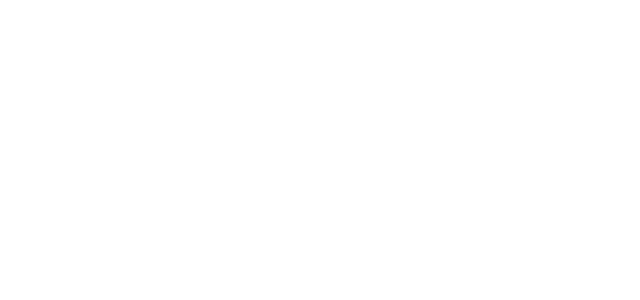
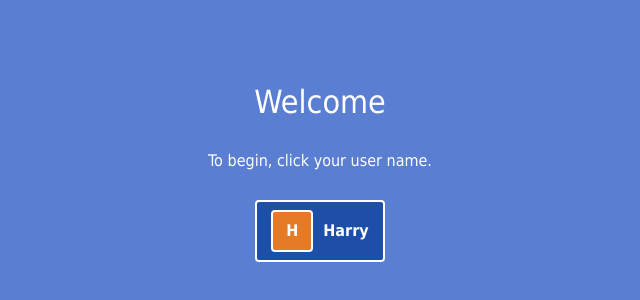
Before and after one commit to Ha22yX/rosebeg-v2, a React (Vite) app: page / in a window 1280 px wide. Shown: the part 228-528 px from the top of the page, without its empty margins (320-960 px from the left). Built offline with nearby package versions, Linux system fonts and the light colour scheme.

Commit message:
feat: add XP boot and power state machine

```diff
--- a/src/app/App.tsx
+++ b/src/app/App.tsx
@@ -1,5 +1,12 @@
 import "@/app/app.css";
+import { SystemRoot } from "@/system/SystemRoot";
 
 export function App() {
-  return <div aria-label="Rosebeg XP system" className="app-root" />;
+  return (
+    <main aria-label="Rosebeg XP system" className="app-root">
+      <SystemRoot>
+        <div />
+      </SystemRoot>
+    </main>
+  );
 }
--- /dev/null
+++ b/src/system/BootScreen.tsx
@@ -0,0 +1,10 @@
+export function BootScreen() {
+  return (
+    <section className="system-screen boot-screen" data-testid="boot-screen">
+      <div aria-label="Microsoft Windows XP" className="xp-logo" role="img">
+        Windows XP
+      </div>
+      <p>Starting Windows...</p>
+    </section>
+  );
+}
--- /dev/null
+++ b/src/system/LoginScreen.tsx
@@ -0,0 +1,36 @@
+type LoginScreenProps = {
+  signingIn?: boolean;
+  onSelectAccount: () => void;
+};
+
+export function LoginScreen({
+  signingIn = false,
+  onSelectAccount,
+}: LoginScreenProps) {
+  if (signingIn) {
+    return (
+      <section className="system-screen login-screen" data-testid="signing-in-screen">
+        <div aria-hidden="true" className="account-avatar">
+          H
+        </div>
+        <p>Welcome, Harry</p>
+        <p className="system-status">Loading your personal settings...</p>
+      </section>
+    );
+  }
+
+  return (
+    <section className="system-screen login-screen" data-testid="login-screen">
+      <div className="login-panel">
+        <p className="login-heading">Welcome</p>
+        <p>To begin, click your user name.</p>
+        <button className="account-button" onClick={onSelectAccount} type="button">
+          <span aria-hidden="true" className="account-avatar">
+            H
+          </span>
+          Harry
+        </button>
+      </div>
+    </section>
+  );
+}
--- /dev/null
+++ b/src/system/PowerScreen.tsx
@@ -0,0 +1,25 @@
+type PowerScreenProps = {
+  phase: "logging-off" | "shutting-down" | "powered-off";
+  onRestart: () => void;
+};
+
+const messages = {
+  "logging-off": "Logging off...",
+  "shutting-down": "Windows is shutting down...",
+  "powered-off": "It is now safe to turn off your computer.",
+} as const;
+
+export function PowerScreen({ phase, onRestart }: PowerScreenProps) {
+  const isPoweredOff = phase === "powered-off";
+
+  return (
+    <section className="system-screen power-screen" data-testid={`${phase}-screen`}>
+      <p>{messages[phase]}</p>
+      {isPoweredOff ? (
+        <button onClick={onRestart} type="button">
+          Restart
+        </button>
+      ) : null}
+    </section>
+  );
+}
--- /dev/null
+++ b/src/system/SystemRoot.tsx
@@ -0,0 +1,96 @@
+import {
+  createContext,
+  useCallback,
+  useContext,
+  useEffect,
+  useMemo,
+  useReducer,
+  type ReactNode,
+} from "react";
+import { BootScreen } from "@/system/BootScreen";
+import { LoginScreen } from "@/system/LoginScreen";
+import { PowerScreen } from "@/system/PowerScreen";
+import { initialSystemState, systemReducer } from "@/system/system-reducer";
+import "@/system/system.css";
+
+export type SystemActions = {
+  requestLogOff(): void;
+  requestTurnOff(): void;
+  requestRestart(): void;
+};
+
+export const SystemActionsContext = createContext<SystemActions | null>(null);
+
+export function useSystemActions(): SystemActions {
+  const actions = useContext(SystemActionsContext);
+
+  if (actions === null) {
+    throw new Error("useSystemActions must be used within SystemRoot");
+  }
+
+  return actions;
+}
+
+type SystemRootProps = {
+  children: ReactNode;
+  reducedMotion?: boolean;
+};
+
+export function SystemRoot({ children, reducedMotion = false }: SystemRootProps) {
+  const [state, dispatch] = useReducer(systemReducer, initialSystemState);
+  const transitionDelay = reducedMotion ? 150 : 650;
+
+  useEffect(() => {
+    const eventByPhase = {
+      booting: { type: "BOOT_FINISHED" },
+      "signing-in": { type: "SIGN_IN_FINISHED" },
+      "logging-off": { type: "LOG_OFF_FINISHED" },
+      "shutting-down": { type: "SHUTDOWN_FINISHED" },
+    } as const;
+    const event = eventByPhase[state.phase as keyof typeof eventByPhase];
+
+    if (!event) return;
+
+    const timeoutId = window.setTimeout(() => dispatch(event), transitionDelay);
+    return () => window.clearTimeout(timeoutId);
+  }, [state.phase, transitionDelay]);
+
+  const actions = useMemo<SystemActions>(
+    () => ({
+      requestLogOff: () => dispatch({ type: "CONFIRM_LOG_OFF" }),
+      requestTurnOff: () => dispatch({ type: "CONFIRM_TURN_OFF" }),
+      requestRestart: () => dispatch({ type: "CONFIRM_RESTART" }),
+    }),
+    [],
+  );
+
+  const selectAccount = useCallback(() => dispatch({ type: "SELECT_ACCOUNT" }), []);
+  const restart = useCallback(() => dispatch({ type: "RESTART" }), []);
+
+  let content: ReactNode;
+  switch (state.phase) {
+    case "booting":
+      content = <BootScreen />;
+      break;
+    case "login":
+      content = <LoginScreen onSelectAccount={selectAccount} />;
+      break;
+    case "signing-in":
+      content = <LoginScreen onSelectAccount={selectAccount} signingIn />;
+      break;
+    case "desktop":
+      content = children;
+      break;
+    case "logging-off":
+    case "shutting-down":
+    case "powered-off":
+      content = <PowerScreen onRestart={restart} phase={state.phase} />;
+      break;
+  }
+
+  return (
+    <SystemActionsContext.Provider value={actions}>
+      <div className="system-root">{content}</div>
+    </SystemActionsContext.Provider>
+  );
+}
--- /dev/null
+++ b/src/system/system-reducer.ts
@@ -0,0 +1,33 @@
+import type { SystemEvent, SystemState } from "@/system/types";
+
+export const initialSystemState: SystemState = { phase: "booting" };
+
+export function systemReducer(
+  state: SystemState,
+  event: SystemEvent,
+): SystemState {
+  switch (state.phase) {
+    case "booting":
+      return event.type === "BOOT_FINISHED" ? { phase: "login" } : state;
+    case "login":
+      return event.type === "SELECT_ACCOUNT" ? { phase: "signing-in" } : state;
+    case "signing-in":
+      return event.type === "SIGN_IN_FINISHED" ? { phase: "desktop" } : state;
+    case "desktop":
+      if (event.type === "CONFIRM_LOG_OFF") return { phase: "logging-off" };
+      if (event.type === "CONFIRM_TURN_OFF") return { phase: "shutting-down" };
+      if (event.type === "CONFIRM_RESTART") {
+        return { phase: "shutting-down", restartAfterShutdown: true };
+      }
+      return state;
+    case "logging-off":
+      return event.type === "LOG_OFF_FINISHED" ? { phase: "login" } : state;
+    case "shutting-down":
+      if (event.type !== "SHUTDOWN_FINISHED") return state;
+      return state.restartAfterShutdown
+        ? { phase: "booting" }
+        : { phase: "powered-off" };
+    case "powered-off":
+      return event.type === "RESTART" ? { phase: "booting" } : state;
+  }
+}
--- /dev/null
+++ b/src/system/system.css
@@ -0,0 +1,90 @@
+.system-root,
+.system-screen {
+  width: 100%;
+  height: 100%;
+}
+
+.system-screen {
+  box-sizing: border-box;
+  display: grid;
+  place-content: center;
+  gap: 14px;
+  padding: 24px;
+  text-align: center;
+  font-family: Tahoma, Arial, sans-serif;
+}
+
+.boot-screen,
+.power-screen {
+  background: #000;
+  color: #fff;
+}
+
+.xp-logo {
+  color: #fff;
+  font-size: 2rem;
+  font-weight: 700;
+}
+
+.login-screen {
+  background: #5a7ed1;
+  color: #fff;
+}
+
+.login-panel {
+  display: grid;
+  justify-items: center;
+  gap: 14px;
+}
+
+.login-heading {
+  margin: 0;
+  font-size: 2rem;
+}
+
+.account-button {
+  display: inline-flex;
+  align-items: center;
+  gap: 10px;
+  border: 2px solid #fff;
+  border-radius: 4px;
+  background: #1d4ea8;
+  color: inherit;
+  cursor: pointer;
+  font: inherit;
+  font-weight: 700;
+  padding: 8px 14px;
+}
+
+.account-button:focus-visible,
+.power-screen button:focus-visible {
+  outline: 3px solid #ffdf4f;
+  outline-offset: 3px;
+}
+
+.account-avatar {
+  display: inline-grid;
+  width: 38px;
+  height: 38px;
+  place-items: center;
+  border: 2px solid #fff;
+  border-radius: 4px;
+  background: #e57a27;
+  color: #fff;
+  font-weight: 700;
+}
+
+.system-status {
+  margin: 0;
+}
+
+.power-screen button {
+  justify-self: center;
+  border: 2px solid #fff;
+  border-radius: 3px;
+  background: #2c59a4;
+  color: #fff;
+  cursor: pointer;
+  font: inherit;
+  padding: 7px 18px;
+}
--- /dev/null
+++ b/src/system/types.ts
@@ -0,0 +1,24 @@
+export type SystemPhase =
+  | "booting"
+  | "login"
+  | "signing-in"
+  | "desktop"
+  | "logging-off"
+  | "shutting-down"
+  | "powered-off";
+
+export type SystemEvent =
+  | { type: "BOOT_FINISHED" }
+  | { type: "SELECT_ACCOUNT" }
+  | { type: "SIGN_IN_FINISHED" }
+  | { type: "CONFIRM_LOG_OFF" }
+  | { type: "LOG_OFF_FINISHED" }
+  | { type: "CONFIRM_TURN_OFF" }
+  | { type: "CONFIRM_RESTART" }
+  | { type: "SHUTDOWN_FINISHED" }
+  | { type: "RESTART" };
+
+export type SystemState = {
+  phase: SystemPhase;
+  restartAfterShutdown?: boolean;
+};
```
Also changed, not shown: 2 other files (tests, documents, lock files or other folders).
